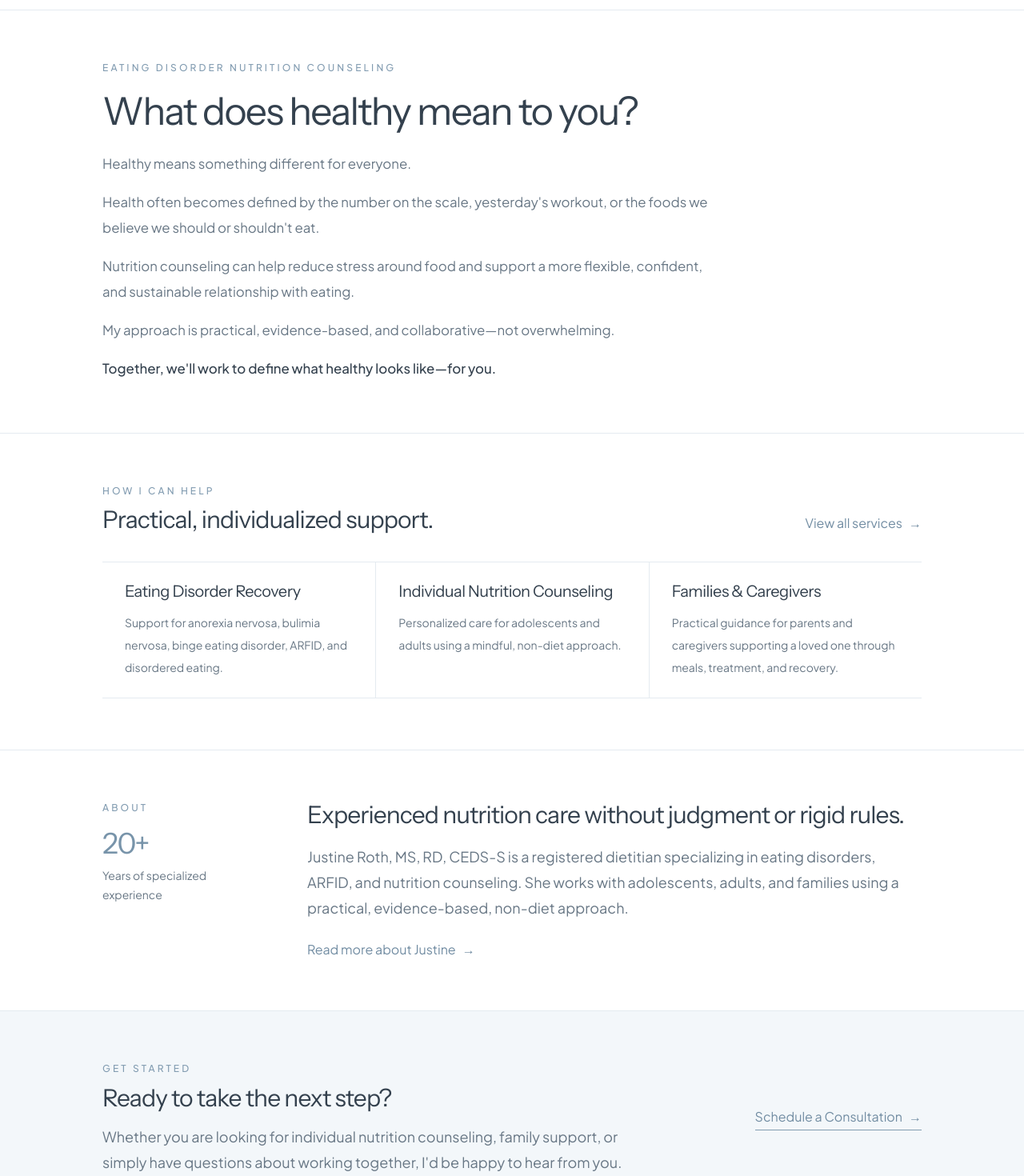
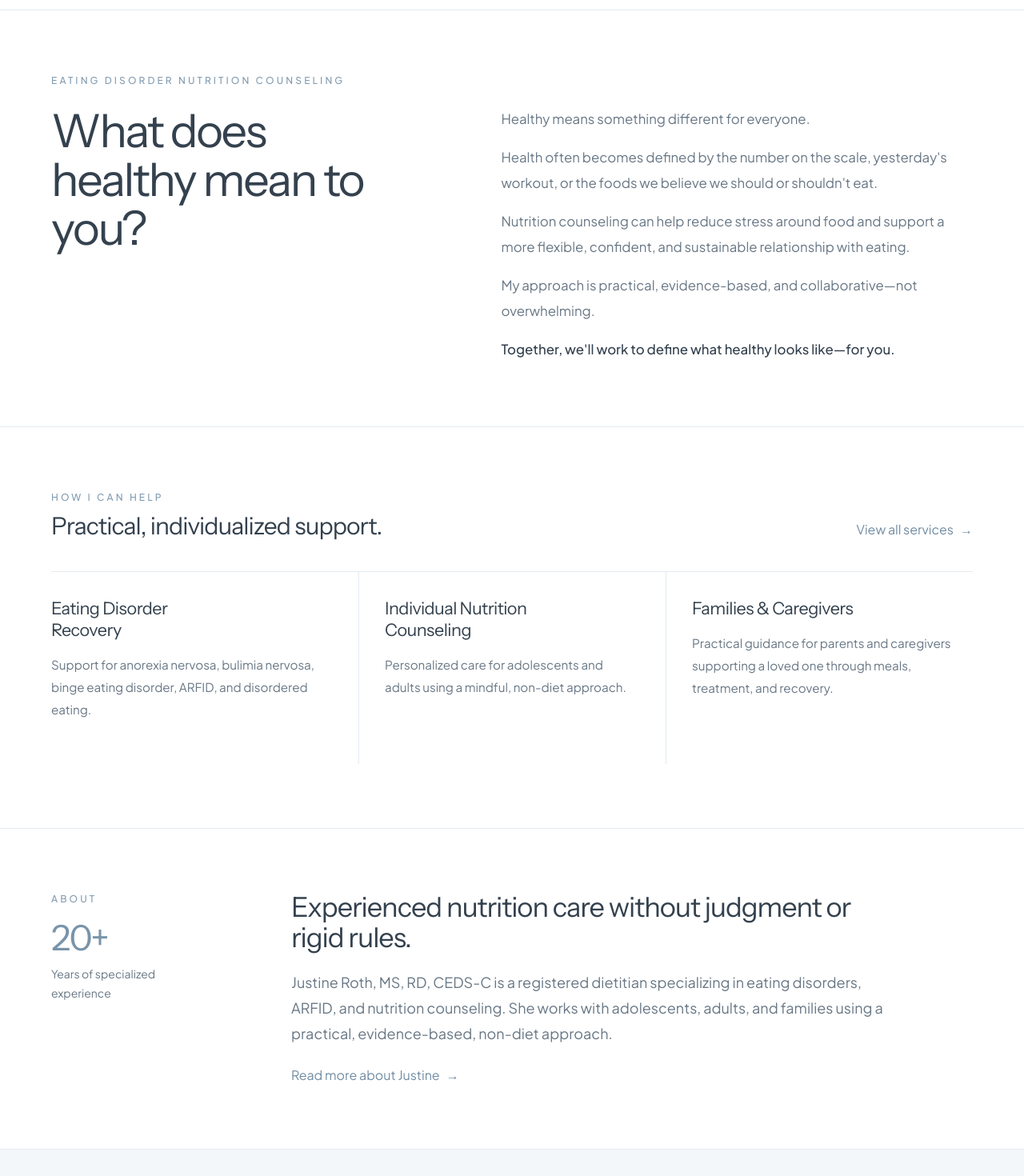
Before and after one commit to justinerothrd/justine-roth-nutrition, a Next.js app: page / in a window 1280 px wide. Shown: the part 60-1530 px from the top of the page at 80% size. Built offline with nearby package versions, Linux system fonts and the light colour scheme.

Commit message:
Refactor page layout and update styles

```diff
--- a/app/page.tsx
+++ b/app/page.tsx
@@ -22,36 +22,40 @@ export default function Home() {
   return (
     <main className="min-h-screen bg-white text-[#34414E]">
       {/* Mobile hero */}
-      <section className="border-b border-[#E4EBF0] px-6 py-9 sm:hidden">
+      <section className="border-b border-[#E4EBF0] px-6 py-10 sm:hidden">
+        <div className="mx-auto max-w-md">
           <h1 className="font-heading max-w-[12ch] text-[2.15rem] font-normal leading-[1.06] tracking-[-0.04em]">
             What does healthy mean to you?
           </h1>
 
           <p className="mt-6 text-base leading-7 text-[#687785]">
-          Healthy means something different for everyone. Nutrition counseling
-          can help reduce stress around food and support a more flexible,
-          confident, and sustainable relationship with eating.
+            Healthy means something different for everyone. Nutrition
+            counseling can help reduce stress around food and support a more
+            flexible, confident, and sustainable relationship with eating.
           </p>
 
           <p className="mt-5 text-base font-medium leading-7 text-[#34414E]">
             My approach is practical, evidence-based, and collaborative—not
             overwhelming.
           </p>
+        </div>
       </section>
 
       {/* Tablet and desktop hero */}
-      <section className="hidden border-b border-[#E4EBF0] px-6 py-12 sm:block md:py-16">
-        <div className="mx-auto max-w-5xl">
-          <div className="max-w-4xl">
+      <section className="hidden border-b border-[#E4EBF0] px-8 py-14 sm:block lg:px-10 lg:py-20">
+        <div className="mx-auto max-w-6xl">
           <p className="text-xs font-medium uppercase tracking-[0.26em] text-[#829CB1]">
             Eating Disorder Nutrition Counseling
           </p>
 
-            <h1 className="font-heading mt-5 max-w-3xl text-4xl font-normal leading-[1.08] tracking-[-0.035em] md:text-[3rem]">
+          <div className="mt-6 grid gap-10 lg:grid-cols-[0.9fr_1.1fr] lg:gap-16 xl:gap-20">
+            <div>
+              <h1 className="font-heading max-w-[11ch] text-[2.75rem] font-normal leading-[1.06] tracking-[-0.04em] md:text-[3.15rem] lg:text-[3.6rem]">
                 What does healthy mean to you?
               </h1>
+            </div>
 
-            <div className="mt-6 max-w-3xl space-y-4 text-[1.05rem] leading-8 text-[#687785]">
+            <div className="max-w-2xl space-y-4 text-[1.05rem] leading-8 text-[#687785]">
               <p>Healthy means something different for everyone.</p>
 
               <p>
@@ -81,9 +85,9 @@ export default function Home() {
       </section>
 
       {/* Services */}
-      <section className="border-b border-[#E4EBF0] px-6 py-10 sm:py-12 md:py-16">
-        <div className="mx-auto max-w-5xl">
-          <div className="sm:flex sm:items-end sm:justify-between">
+      <section className="border-b border-[#E4EBF0] px-6 py-11 sm:px-8 sm:py-14 lg:px-10 lg:py-20">
+        <div className="mx-auto max-w-6xl">
+          <div className="sm:flex sm:items-end sm:justify-between sm:gap-10">
             <div>
               <p className="text-[0.68rem] font-medium uppercase tracking-[0.2em] text-[#829CB1] sm:text-xs sm:tracking-[0.26em]">
                 How I Can Help
@@ -103,19 +107,19 @@ export default function Home() {
             </Link>
           </div>
 
-          <div className="mt-7 border-t border-[#E4EBF0] sm:mt-9 md:grid md:grid-cols-3">
+          <div className="mt-8 border-t border-[#E4EBF0] sm:mt-10 md:grid md:grid-cols-3">
             {services.map((service, index) => (
               <article
                 key={service.title}
-                className={`border-b border-[#E4EBF0] py-6 md:px-7 ${
-                  index > 0 ? "md:border-l" : ""
-                }`}
+                className={`border-b border-[#E4EBF0] py-7 md:min-h-[240px] md:border-b-0 md:px-8 md:py-8 ${
+                  index === 0 ? "md:pl-0" : "md:border-l"
+                } ${index === services.length - 1 ? "md:pr-0" : ""}`}
               >
-                <h3 className="font-heading text-xl font-normal leading-tight tracking-[-0.025em]">
+                <h3 className="font-heading max-w-[15ch] text-xl font-normal leading-tight tracking-[-0.025em] sm:text-[1.35rem]">
                   {service.title}
                 </h3>
 
-                <p className="mt-3 text-sm leading-7 text-[#687785]">
+                <p className="mt-4 text-sm leading-7 text-[#687785] sm:text-[0.95rem]">
                   {service.description}
                 </p>
               </article>
@@ -125,31 +129,31 @@ export default function Home() {
       </section>
 
       {/* About */}
-      <section className="border-b border-[#E4EBF0] px-6 py-10 sm:py-12 md:py-16">
-        <div className="mx-auto max-w-5xl md:grid md:grid-cols-[200px_1fr] md:gap-14">
+      <section className="border-b border-[#E4EBF0] px-6 py-11 sm:px-8 sm:py-14 lg:px-10 lg:py-20">
+        <div className="mx-auto max-w-6xl md:grid md:grid-cols-[190px_1fr] md:gap-14 lg:grid-cols-[220px_1fr] lg:gap-20">
           <div>
             <p className="text-[0.68rem] font-medium uppercase tracking-[0.2em] text-[#829CB1] sm:text-xs sm:tracking-[0.26em]">
               About
             </p>
 
             <div className="mt-4 flex items-end gap-3 md:block">
-              <p className="font-heading text-4xl font-normal tracking-[-0.045em] text-[#7894AA]">
+              <p className="font-heading text-4xl font-normal tracking-[-0.045em] text-[#7894AA] lg:text-[2.75rem]">
                 20+
               </p>
 
-              <p className="pb-1 text-sm leading-6 text-[#687785] md:mt-2 md:pb-0">
+              <p className="max-w-[160px] pb-1 text-sm leading-6 text-[#687785] md:mt-2 md:pb-0">
                 Years of specialized experience
               </p>
             </div>
           </div>
 
-          <div className="mt-7 md:mt-0">
-            <h2 className="font-heading max-w-[18ch] text-[1.75rem] font-normal leading-[1.1] tracking-[-0.03em] sm:max-w-3xl sm:text-3xl">
+          <div className="mt-8 md:mt-0">
+            <h2 className="font-heading max-w-3xl text-[1.75rem] font-normal leading-[1.1] tracking-[-0.03em] sm:text-3xl lg:text-[2.15rem]">
               Experienced nutrition care without judgment or rigid rules.
             </h2>
 
-            <p className="mt-4 max-w-3xl text-base leading-7 text-[#687785] sm:mt-5 sm:text-lg sm:leading-8">
-              Justine Roth, MS, RD, CEDS-S is a registered dietitian
+            <p className="mt-5 max-w-3xl text-base leading-7 text-[#687785] sm:text-lg sm:leading-8">
+              Justine Roth, MS, RD, CEDS-C is a registered dietitian
               specializing in eating disorders, ARFID, and nutrition
               counseling. She works with adolescents, adults, and families
               using a practical, evidence-based, non-diet approach.
@@ -167,8 +171,8 @@ export default function Home() {
       </section>
 
       {/* Contact */}
-      <section className="bg-[#F3F7FA] px-6 py-10 sm:py-12 md:py-16">
-        <div className="mx-auto max-w-5xl md:flex md:items-center md:justify-between md:gap-12">
+      <section className="bg-[#F3F7FA] px-6 py-11 sm:px-8 sm:py-14 lg:px-10 lg:py-20">
+        <div className="mx-auto max-w-6xl md:flex md:items-center md:justify-between md:gap-16">
           <div className="max-w-2xl">
             <p className="text-[0.68rem] font-medium uppercase tracking-[0.2em] text-[#829CB1] sm:text-xs sm:tracking-[0.26em]">
               Get Started
@@ -187,7 +191,7 @@ export default function Home() {
 
           <Link
             href="/contact"
-            className="mt-6 inline-flex w-fit items-center gap-2 border-b border-[#829CB1] pb-1 text-sm font-medium text-[#718CA2] transition-colors hover:text-[#526D83] md:mt-0"
+            className="mt-7 inline-flex w-fit shrink-0 items-center gap-2 border-b border-[#829CB1] pb-1 text-sm font-medium text-[#718CA2] transition-colors hover:text-[#526D83] md:mt-0"
           >
             Schedule a Consultation
             <span aria-hidden="true">→</span>
```
Lines whose indentation alone changed are shown as unchanged.
